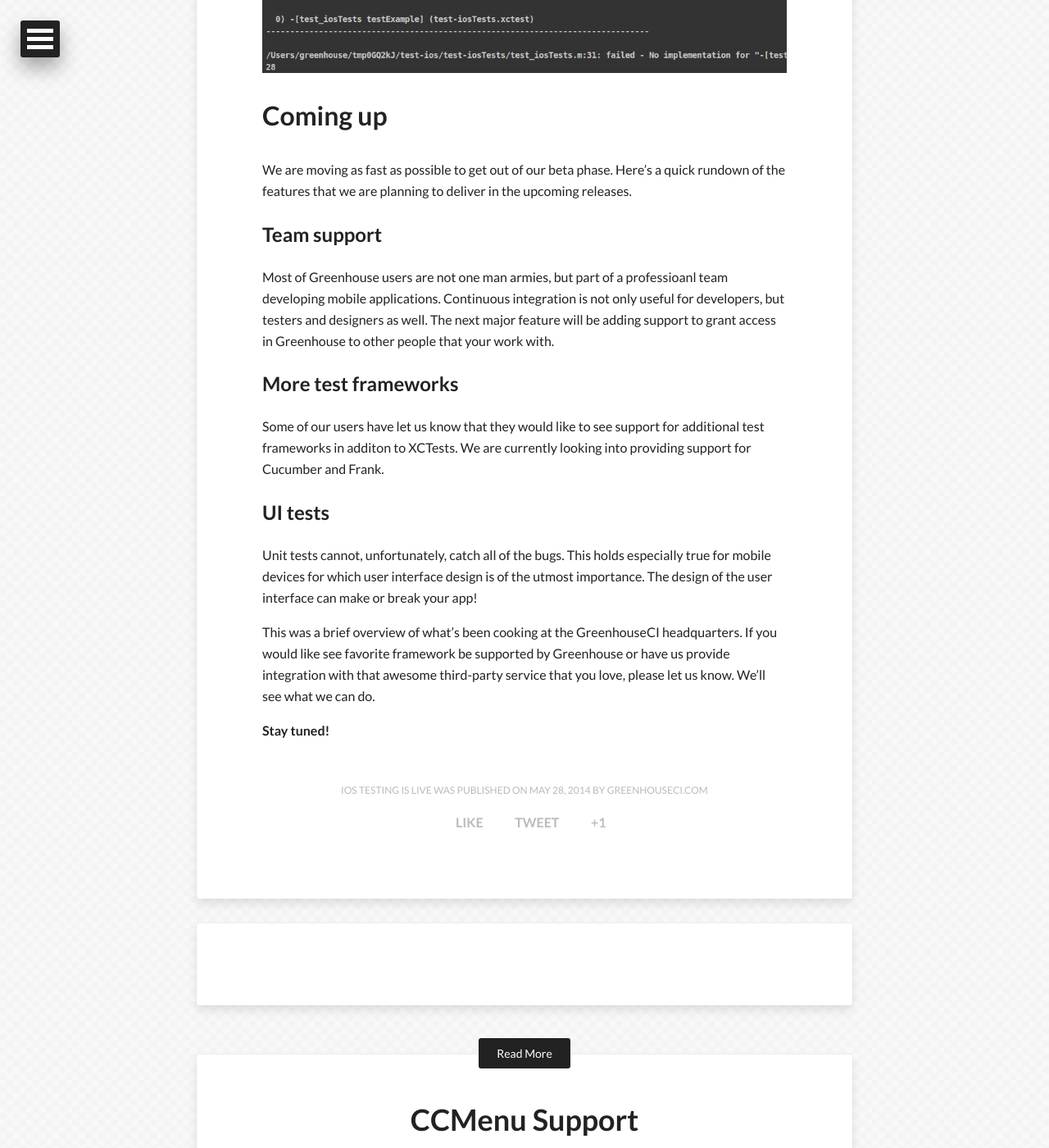
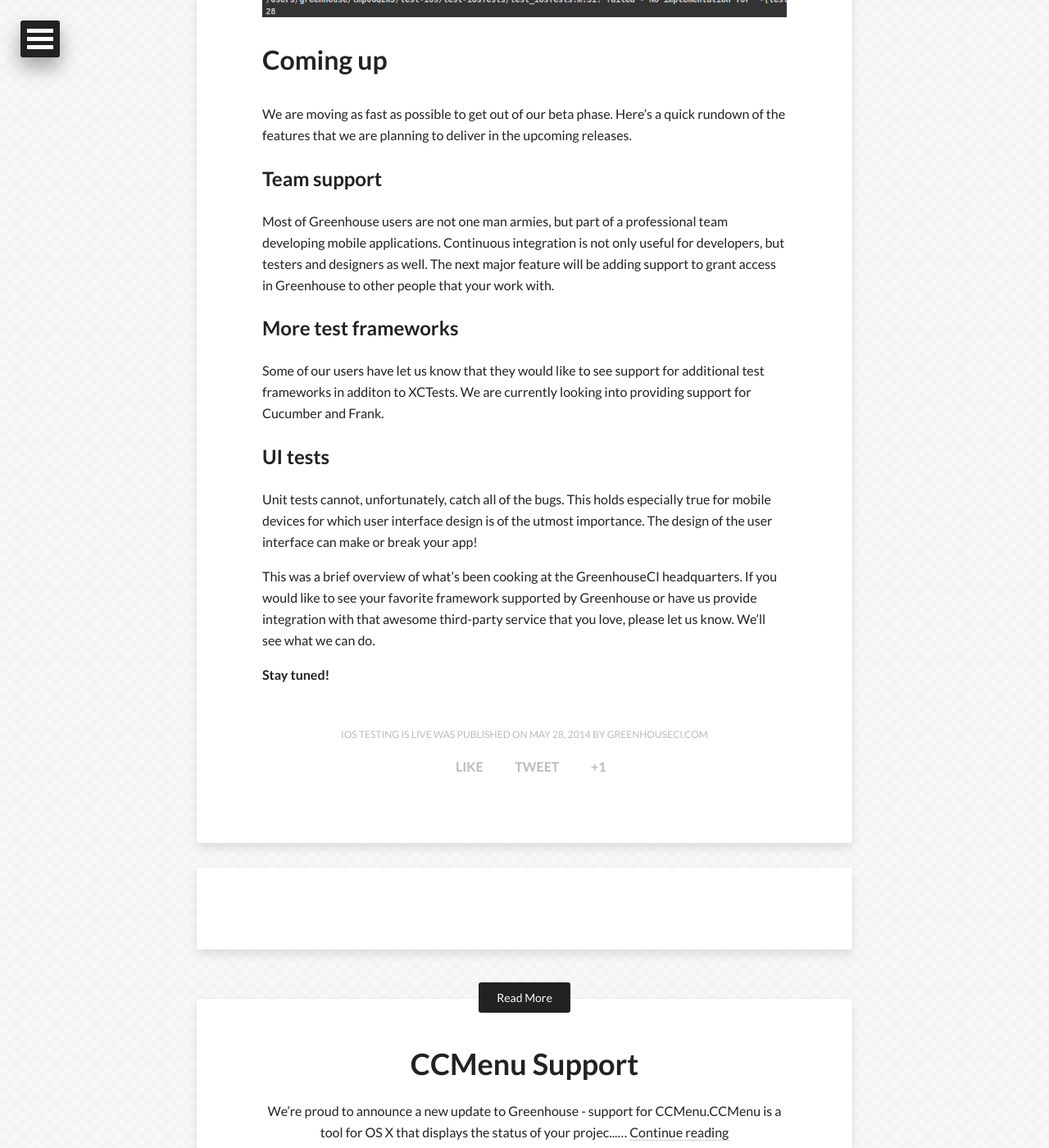
Before and after one commit to GreenhouseCI/blog.greenhouseci.com, a Jekyll site: the page built from _posts/2014-05-27-ios-testing.md, in a window 1280 px wide and 1400 px high, scrolled down 2219 px. Shown: the whole window at 82% size. Built offline with Jekyll 4.4.1, drawn with Linux system fonts in a browser that asks for light colours; nearby versions of some CDN libraries; comment, search, counter and statistics services are not loaded; some of the changed text lies outside the part shown.

Commit message:
Fix typos

```diff
--- a/_posts/2014-05-27-ios-testing.md
+++ b/_posts/2014-05-27-ios-testing.md
@@ -43,7 +41,7 @@
 
 Team support
 ------------
-Most of Greenhouse users are not one man armies, but part of a professioanl team developing mobile applications. Continuous integration is not only useful for developers, but testers and designers as well. The next major feature will be adding support to grant access in Greenhouse to other people that your work with.
+Most of Greenhouse users are not one man armies, but part of a professional team developing mobile applications. Continuous integration is not only useful for developers, but testers and designers as well. The next major feature will be adding support to grant access in Greenhouse to other people that your work with.
 
 More test frameworks
 --------------------
@@ -54,7 +52,7 @@
 --------
 Unit tests cannot, unfortunately, catch all of the bugs. This holds especially true for mobile devices for which user interface design is of the utmost importance. The design of the user interface can make or break your app!
 
-This was a brief overview of what's been cooking at the GreenhouseCI headquarters. If you would like see favorite framework be supported by Greenhouse or have us provide integration with that awesome third-party service that you love, please let us know. We'll see what we can do.
+This was a brief overview of what's been cooking at the GreenhouseCI headquarters. If you would like to see your favorite framework supported by Greenhouse or have us provide integration with that awesome third-party service that you love, please let us know. We'll see what we can do.
 
 **Stay tuned!**
 
```
Also changed, not shown: other parts of _posts/2014-05-27-ios-testing.md (+0 -2 lines).
